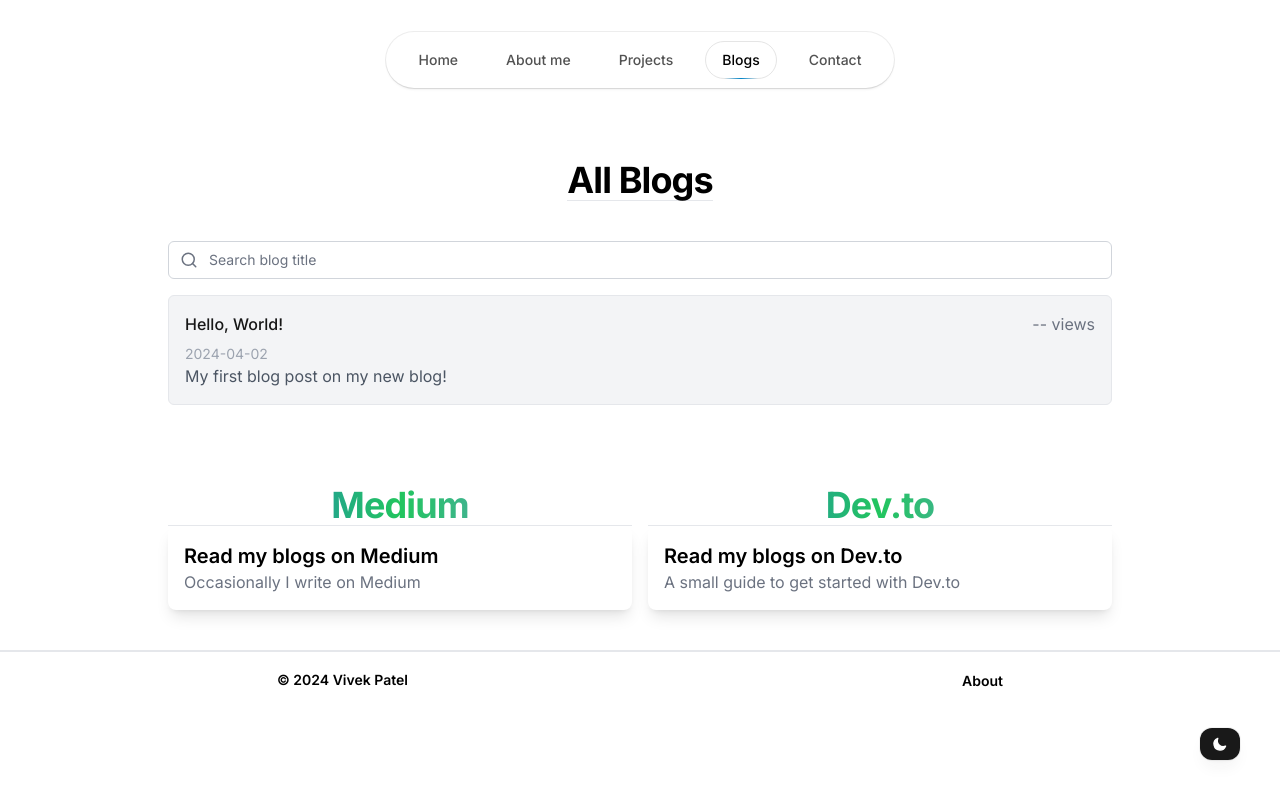
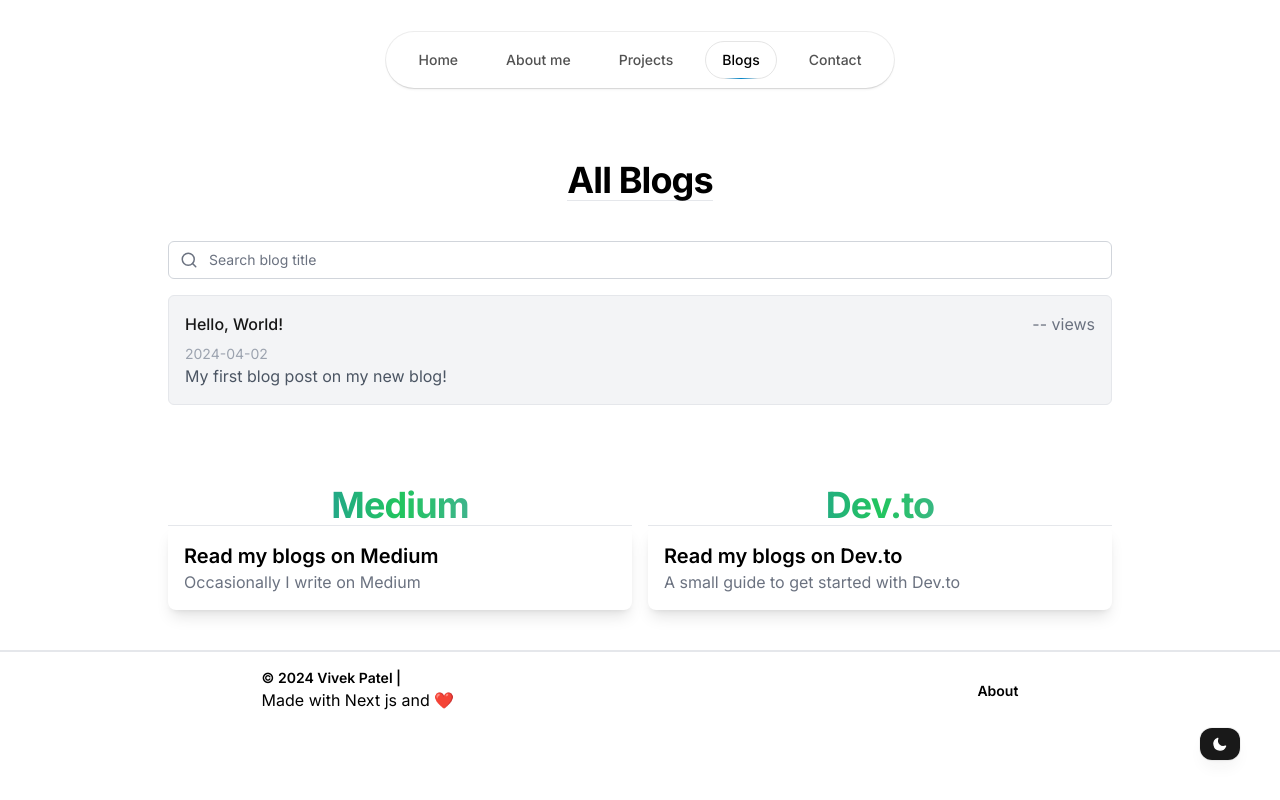
Before and after one commit to patelvivekdev/patelvivek.dev, a Next.js app: page /blog in a window 1280 px wide. Shown: the top 800 px of the page. Built offline with nearby package versions, Linux system fonts and the light colour scheme.

Commit message:
change footer

```diff
--- a/components/Footer.jsx
+++ b/components/Footer.jsx
@@ -11,7 +11,8 @@ const Footer = () => {
 		<footer className='border-t-2'>
 			<div className="flex justify-around items-center py-4">
 				<div>
-					<p className="text-sm font-semibold">© {year} Vivek Patel</p>
+					<p className="text-sm font-semibold">© {year} Vivek Patel | </p>
+					<p>Made with Next js and ❤️</p>
 				</div>
 				<div>
 					<Link href="/about" className="text-sm font-semibold">
```
